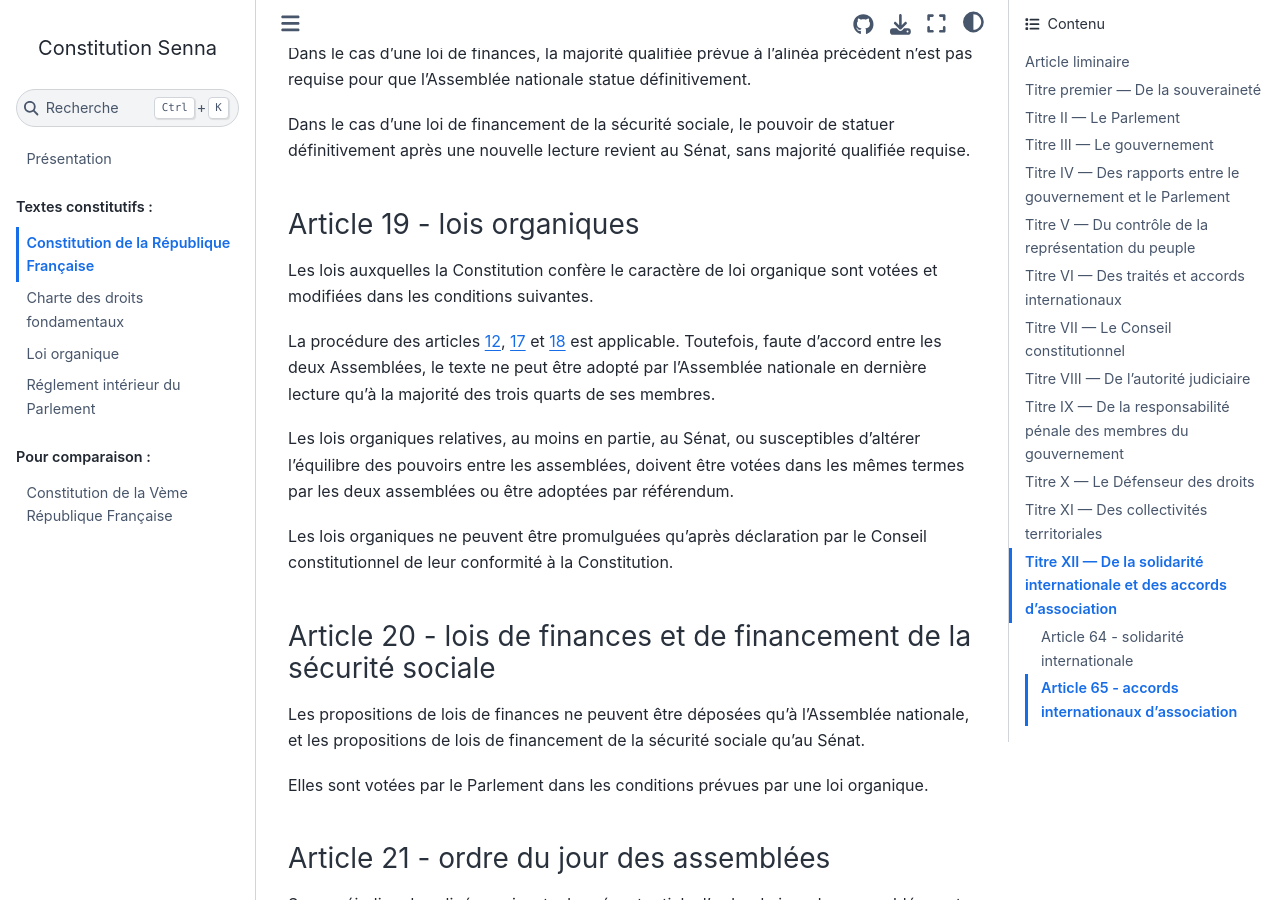
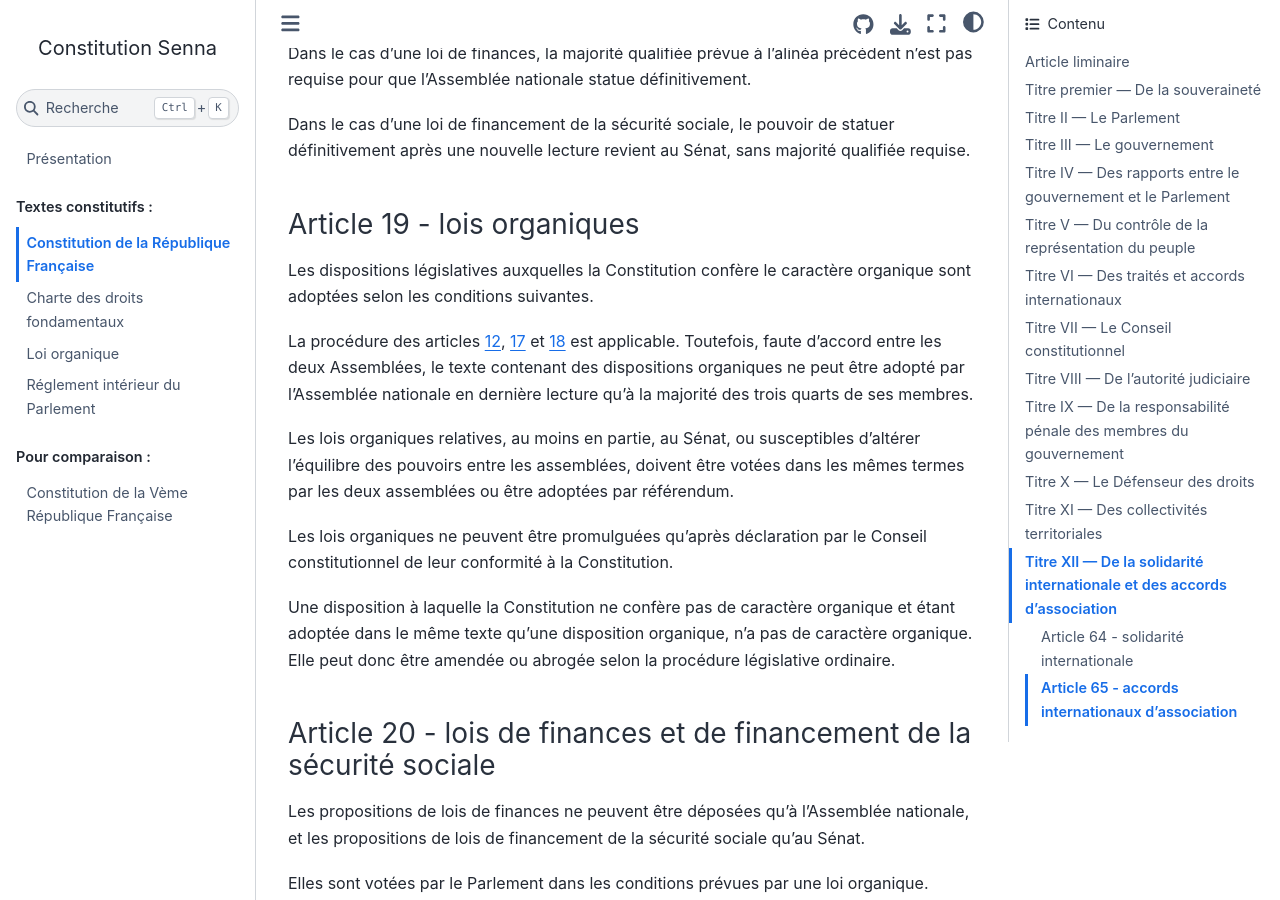
Before and after one commit to Gouvernathor/senna, a Sphinx documentation site: the page built from source/constitution.rst, in a window 1280 px wide and 900 px high, scrolled down 5881 px. Built offline with Sphinx 7.4.7 and the Sphinx Book theme 1.1.4, drawn with Linux system fonts in a browser that asks for light colours; some of the changed text lies outside the part shown.

Commit message:
Détails sur l'organique
Le Parlement ne peut pas donner arbitrairement à quelque chose une valeur organique en le glissant dans une LO
Ce qui est organique ne peut pas être réglementaire

```diff
--- a/source/constitution.rst
+++ b/source/constitution.rst
@@ -164,13 +164,15 @@
 
 .. article:: lois organiques
 
-Les lois auxquelles la Constitution confère le caractère de loi organique sont votées et modifiées dans les conditions suivantes.
+Les dispositions législatives auxquelles la Constitution confère le caractère organique sont adoptées selon les conditions suivantes.
 
-La procédure des articles :artnumref:`réunion en Congrès`, :artnumref:`navette parlementaire et CMP` et :artnumref:`adoption par une seule assemblée` est applicable. Toutefois, faute d'accord entre les deux Assemblées, le texte ne peut être adopté par l'Assemblée nationale en dernière lecture qu'à la majorité des trois quarts de ses membres.
+La procédure des articles :artnumref:`réunion en Congrès`, :artnumref:`navette parlementaire et CMP` et :artnumref:`adoption par une seule assemblée` est applicable. Toutefois, faute d'accord entre les deux Assemblées, le texte contenant des dispositions organiques ne peut être adopté par l'Assemblée nationale en dernière lecture qu'à la majorité des trois quarts de ses membres.
 
 Les lois organiques relatives, au moins en partie, au Sénat, ou susceptibles d'altérer l'équilibre des pouvoirs entre les assemblées, doivent être votées dans les mêmes termes par les deux assemblées ou être adoptées par référendum.
 
 Les lois organiques ne peuvent être promulguées qu'après déclaration par le Conseil constitutionnel de leur conformité à la Constitution.
+
+Une disposition à laquelle la Constitution ne confère pas de caractère organique et étant adoptée dans le même texte qu'une disposition organique, n'a pas de caractère organique. Elle peut donc être amendée ou abrogée selon la procédure législative ordinaire.
 
 .. article:: lois de finances et de financement de la sécurité sociale
 
@@ -304,7 +306,7 @@
 
 .. article:: le règlement
 
-Le Parlement délègue à l'administration l'élaboration de législation secondaire, dans des domaines fixés par la loi de manière limitative.
+Le Parlement délègue à l'administration l'élaboration de législation secondaire, dans des domaines fixés par la loi de manière limitative. Les matières organiques ne peuvent pas être déléguées.
 
 Cette législation est adoptée selon les conditions et limitations fixées par le Parlement, sous la responsabilité du Chancelier de la République, et ils ont un caractère réglementaire.
 
```
